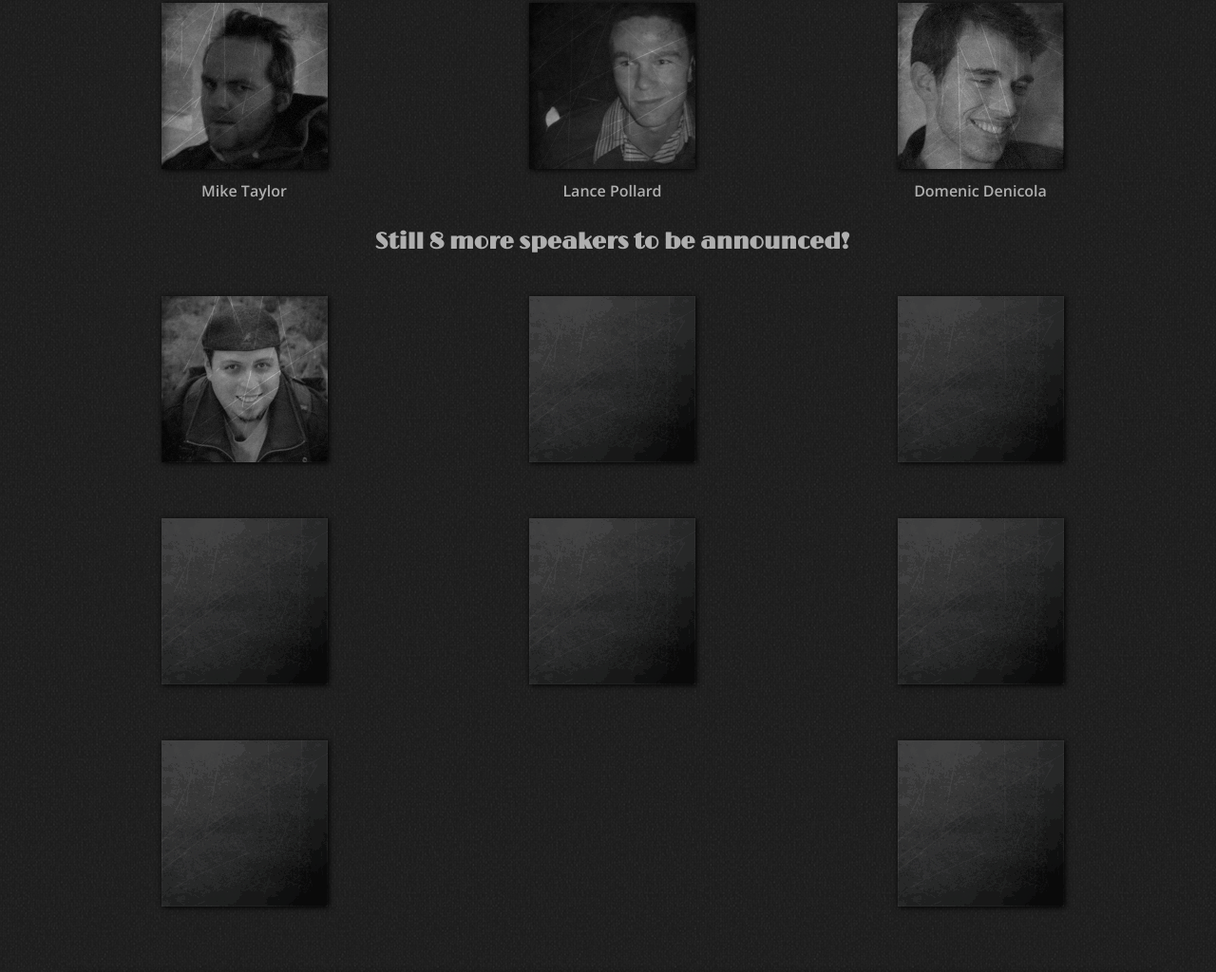
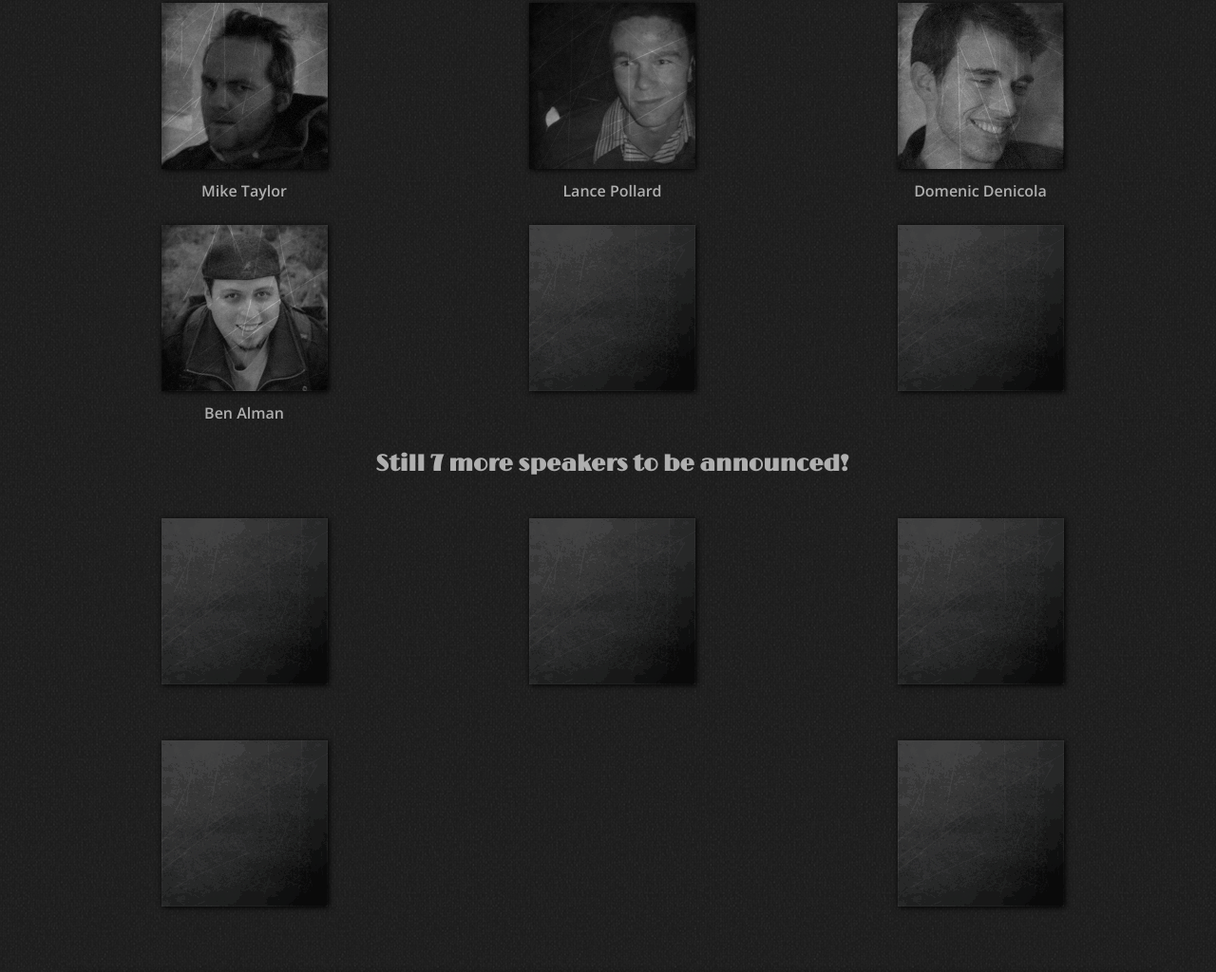
Before and after one commit to EmpireJS/2012.empirejs.org, a website: page public/index.html in a window 1280 px wide. Shown: the part 2057-3081 px from the top of the page at 95% size. Drawn offline with nearby package versions, Linux system fonts and the light colour scheme.

Commit message:
[ux] updated speaker count

```diff
--- a/public/index.html
+++ b/public/index.html
@@ -89,16 +89,16 @@
     	    <div><img src="/img/speakers/lance.png" alt /><p>Lance Pollard</p></div>
     	    <div><img src="/img/speakers/domenic.png" alt /><p>Domenic Denicola</p></div>
     	  </div>
-
-        <div class="speakers">
-          <h2>Still 8 more speakers to be announced!</h2>
-        </div>
-
     	  <div class="speakers">
-    	    <div><img src="/img/speakers/ben.png" alt /><p>&nbsp;</p></div>
+    	    <div><img src="/img/speakers/ben.png" alt /><p>Ben Alman</p></div>
     	    <div><img src="/img/speakers/mystery.gif" alt /><p>&nbsp;</p></div>
     	    <div><img src="/img/speakers/mystery.gif" alt /><p>&nbsp;</p></div>
     	  </div>
+
+        <div class="speakers">
+          <h2>Still 7 more speakers to be announced!</h2>
+        </div>
+
         <div class="speakers">
     	    <div><img src="/img/speakers/mystery.gif" alt /><p>&nbsp;</p></div>
     	    <div><img src="/img/speakers/mystery.gif" alt /><p>&nbsp;</p></div>
```
